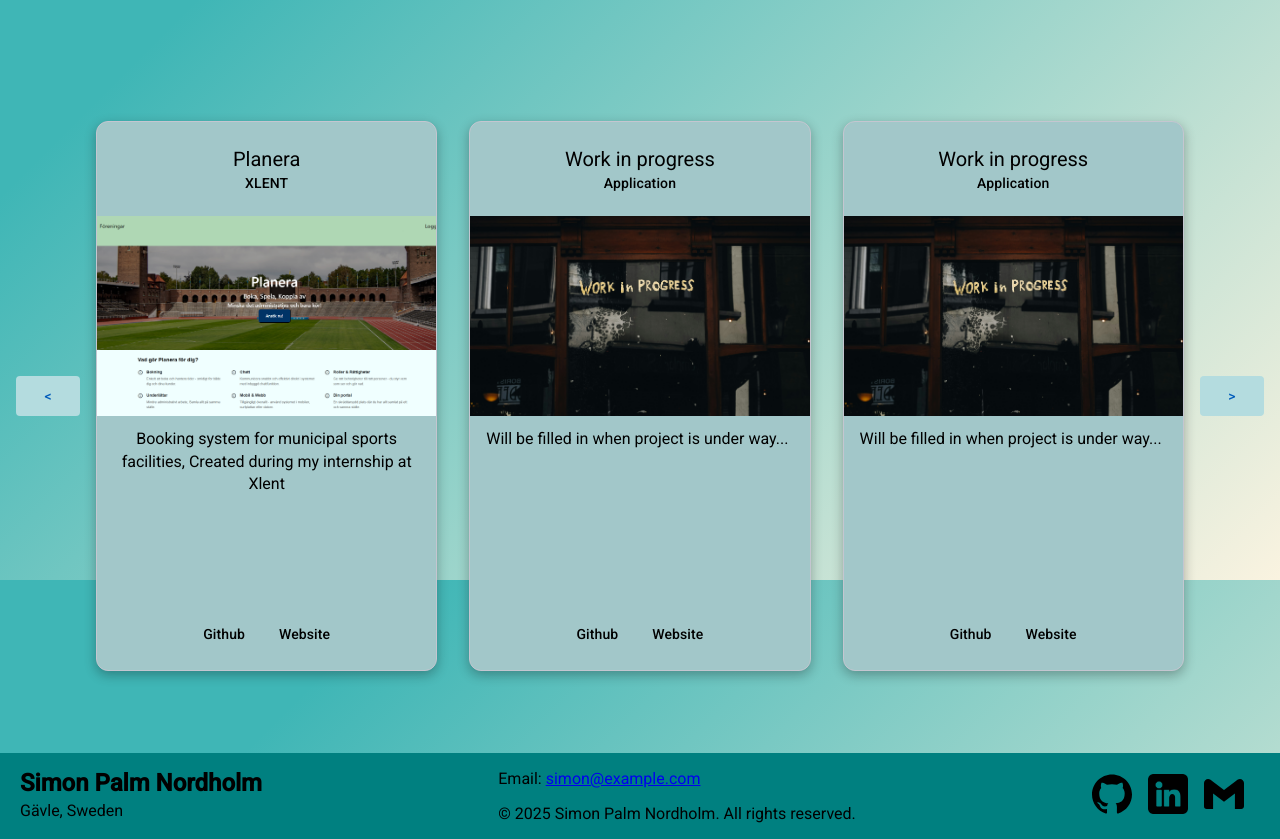
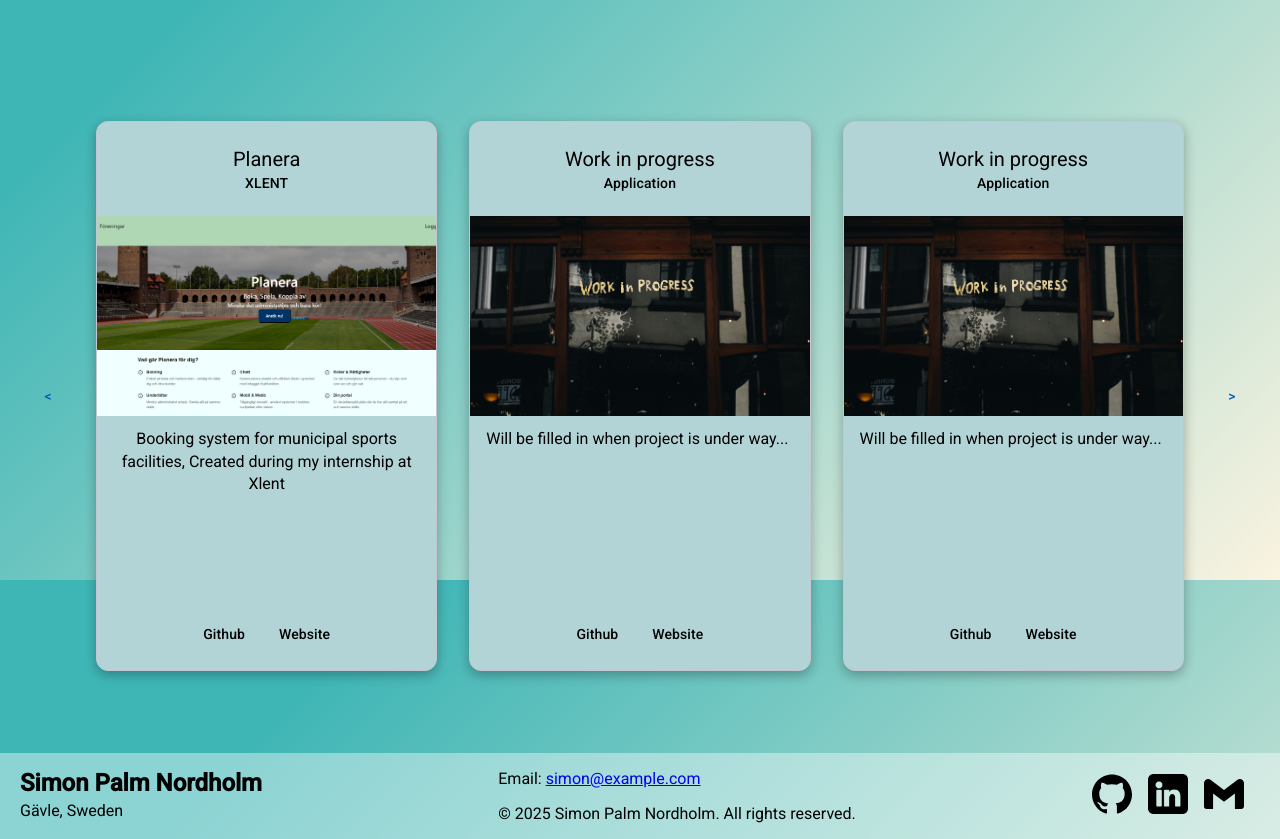
Before and after one commit to Palmen01/portfolio, an Angular app: page / in a window 1280 px wide. Shown: the part 1820-2659 px from the top of the page. Built offline with nearby package versions, Linux system fonts and the light colour scheme.

Commit message:
new colorscheme

```diff
--- a/src/app/app.component.css
+++ b/src/app/app.component.css
@@ -17,7 +17,7 @@
 }
 
 .custom-shape-divider-top-1748776481 .shape-fill {
-  fill: #008080;
+  fill: rgba(255, 255, 255, 0.4);
 }
 
 /** For tablet devices **/
--- a/src/app/carousel/carousel.component.css
+++ b/src/app/carousel/carousel.component.css
@@ -17,7 +17,7 @@
 }
 
 .carousel-container button {
-  background-color: #b4dcdf;
+  /* background-color: #b4dcdf; */
   border: 2px solid transparent;
   transition: all 0.3s ease;
   padding: 8px 16px;
@@ -50,7 +50,7 @@
   max-width: 400px;
   height: 550px; /* Fixed height for desktop */
   margin: 0 auto;
-  background-color: #a2c7c9;
+  background-color: #b3d4d6;
   box-shadow: 0 4px 12px rgba(10, 10, 10, 0.3);
   display: flex;
   flex-direction: column;
--- a/src/app/footer/footer.component.css
+++ b/src/app/footer/footer.component.css
@@ -1,5 +1,5 @@
 .footer-container{
-    background-color: #008080;
+    background: rgba(255, 255, 255, 0.4);
 }
 .footer-wrapper{
     display: flex;
--- a/src/app/navbar/navbar.component.css
+++ b/src/app/navbar/navbar.component.css
@@ -1,6 +1,6 @@
 .navbar {
   display: flex;
-  background-color: #008080;
+  background: rgba(255, 255, 255, 0.4);
   padding: 1rem;
   justify-content: space-between;
   font-weight: 100;
```
